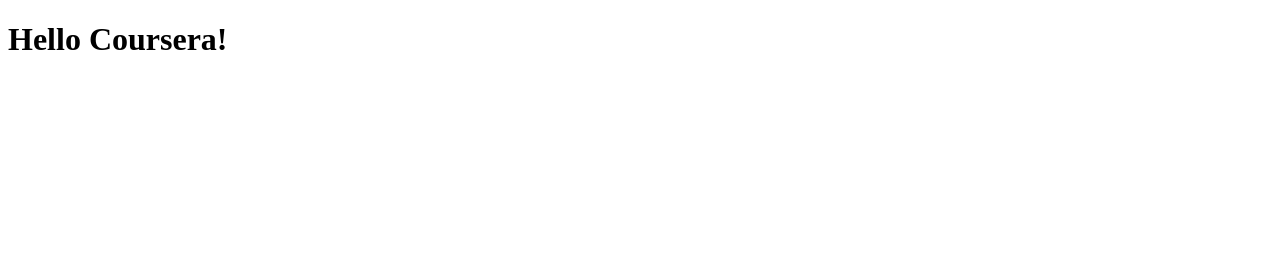
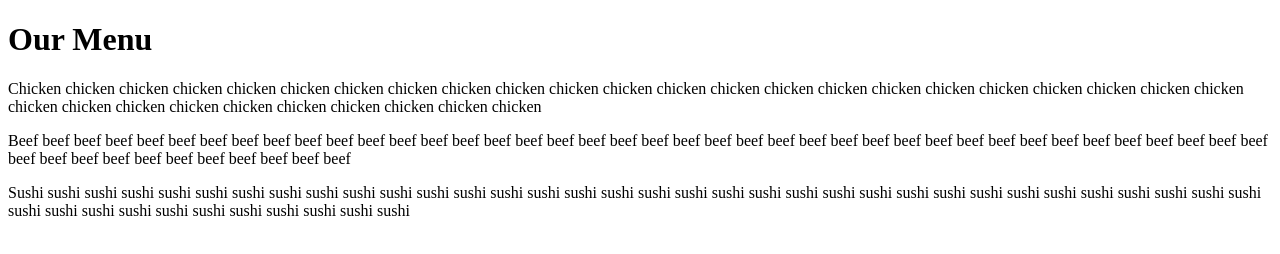
Before and after one commit to eggtitan/coursera-test, a plain HTML site: page index.html in a window 1280 px wide. Drawn offline with Linux system fonts and the light colour scheme.

Commit message:
Add files via upload

```diff
--- a/index.html
+++ b/index.html
@@ -1,9 +1,37 @@
-<!DOCTYPE html>
-<html>
-<head>
-	<title>Hello Coursera!</title>
-</head>
+<!doctype html>
+<html lang="en">
+    <head>
+        <meta charset="utf-8">
+        <meta name="viewport" content="width=device-width, initial-scale=1">
+
+        <title>Module 2 Assignment</title>
+        <link rel="stylesheet" href="css/styles.css">
+    </head>
+
 <body>
-<h1> Hello Coursera!</h1>
+    <h1> Our Menu </h1>
+
+    <div>
+        <p> Chicken chicken chicken chicken chicken chicken chicken chicken chicken chicken chicken
+            chicken chicken chicken chicken chicken chicken chicken chicken chicken chicken chicken
+            chicken chicken chicken chicken chicken chicken chicken chicken chicken chicken chicken
+        </p>
+    </div>
+
+
+    <div>
+        <p> Beef beef beef beef beef beef beef beef beef beef beef beef beef beef beef beef beef
+            beef beef beef beef beef beef beef beef beef beef beef beef beef beef beef beef beef
+            beef beef beef beef beef beef beef beef beef beef beef beef beef beef beef beef beef
+        </p>
+    </div>
+
+
+    <div>
+        <p> Sushi sushi sushi sushi sushi sushi sushi sushi sushi sushi sushi sushi sushi sushi sushi
+            sushi sushi sushi sushi sushi sushi sushi sushi sushi sushi sushi sushi sushi sushi sushi
+            sushi sushi sushi sushi sushi sushi sushi sushi sushi sushi sushi sushi sushi sushi sushi
+        </p>
+    </div>
+
 </body>
-</html>
```
